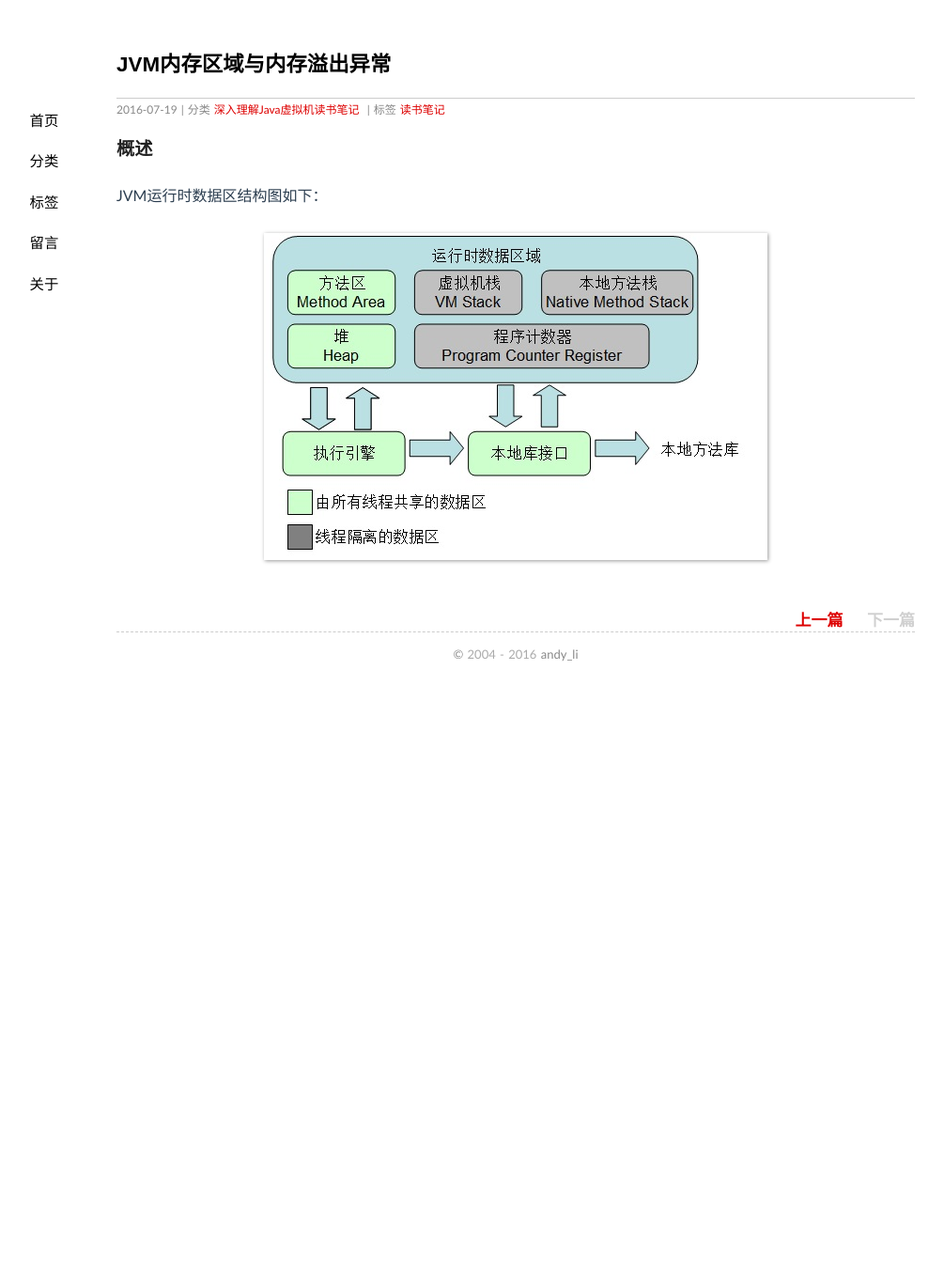
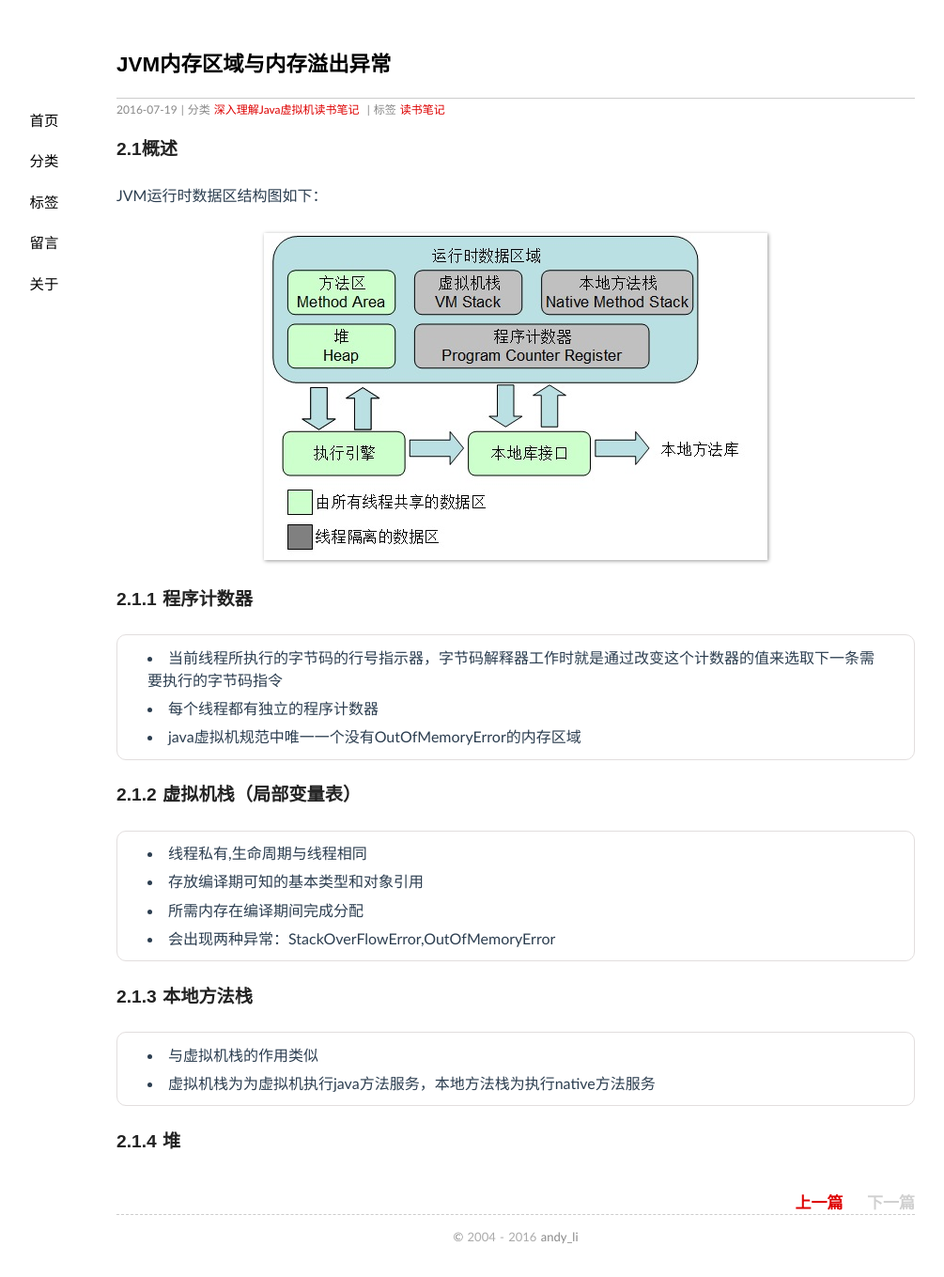
Before and after one commit to pzcoder/blog, a Jekyll site: the page built from _posts/2016-07-19-JVM内存区域与内存溢出异常.md, in a window 1280 px wide. Shown: the whole page at 94% size, without its empty margins (91-1096 px from the left). Built offline with Jekyll 4.4.1, drawn with Linux system fonts in a browser that asks for light colours; comment, search, counter and statistics services are not loaded; before the commit the page ends 900 px from its top, so only the background shows below that.

Commit message:
Update 2016-07-19-JVM内存区域与内存溢出异常.md

```diff
--- a/_posts/2016-07-19-JVM内存区域与内存溢出异常.md
+++ b/_posts/2016-07-19-JVM内存区域与内存溢出异常.md
@@ -5,9 +5,27 @@ categories: 深入理解Java虚拟机读书笔记
 tags: 读书笔记
 ---
 
-### 概述
+### 2.1概述
 
 JVM运行时数据区结构图如下：
 
 
 ![img](../image/jvm-runtime-data.jpg)
+
+
+### 2.1.1 程序计数器
+* 当前线程所执行的字节码的行号指示器，字节码解释器工作时就是通过改变这个计数器的值来选取下一条需要执行的字节码指令
+* 每个线程都有独立的程序计数器
+* java虚拟机规范中唯一一个没有OutOfMemoryError的内存区域
+
+### 2.1.2 虚拟机栈（局部变量表）
+* 线程私有,生命周期与线程相同
+* 存放编译期可知的基本类型和对象引用
+* 所需内存在编译期间完成分配
+* 会出现两种异常：StackOverFlowError,OutOfMemoryError
+
+### 2.1.3 本地方法栈
+* 与虚拟机栈的作用类似
+* 虚拟机栈为为虚拟机执行java方法服务，本地方法栈为执行native方法服务
+
+### 2.1.4 堆
```
